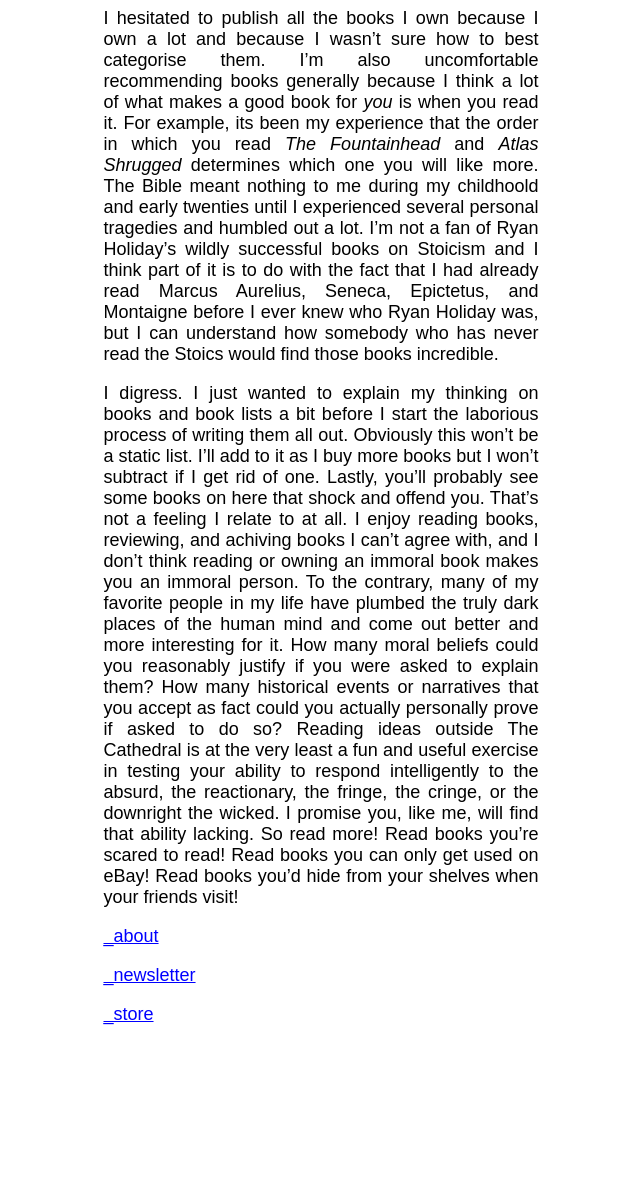
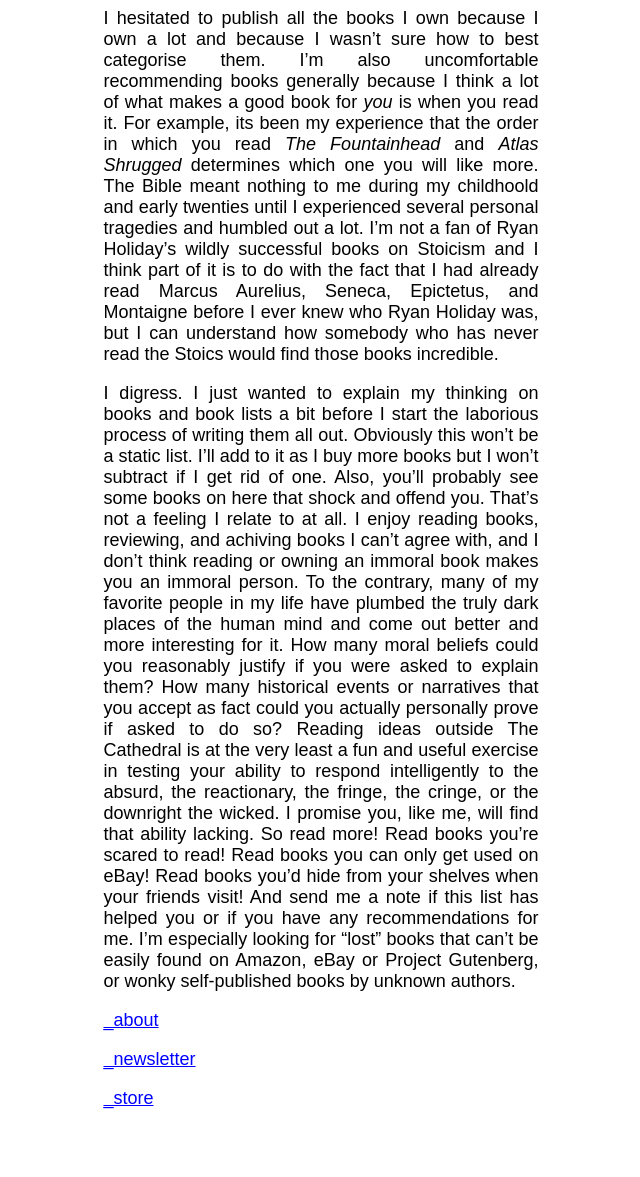
Before and after one commit to 0x000m/old, a Jekyll site: the page built from _posts/2022-05-18-bookshelves.md, in a window 1280 px wide. Shown: the whole page, without its empty margins (319-959 px from the left). Built offline with Jekyll 4.4.1, drawn with Linux system fonts in a browser that asks for light colours; before the commit the page ends 1093 px from its top, so only the background shows below that.

Commit message:
Update 2022-05-18-bookshelves.md

```diff
--- a/_posts/2022-05-18-bookshelves.md
+++ b/_posts/2022-05-18-bookshelves.md
@@ -12,10 +12,10 @@ the fact that I had already read Marcus Aurelius, Seneca, Epictetus, and Montaig
 somebody who has never read the Stoics would find those books incredible.
 
 I digress. I just wanted to explain my thinking on books and book lists a bit before I start the laborious process of writing them all out. Obviously
-this won't be a static list. I'll add to it as I buy more books but I won't subtract if I get rid of one. Lastly, you'll probably see some books
+this won't be a static list. I'll add to it as I buy more books but I won't subtract if I get rid of one. Also, you'll probably see some books
 on here that shock and offend you. That's not a feeling I relate to at all. I enjoy reading books, reviewing, and achiving books I can't agree with, and I
 don't think reading or owning an immoral book makes you an immoral person. To the contrary, many of my favorite people in my life have plumbed the truly dark
 places of the human mind and come out better and more interesting for it. How many moral beliefs could you reasonably justify if you were asked to explain them? How many historical events
 or narratives that you accept as fact could you actually personally prove if asked to do so? Reading ideas outside The Cathedral is at the very least
 a fun and useful exercise in testing your ability to respond intelligently to the absurd, the reactionary, the fringe, the cringe, or the downright the wicked. I promise you,
-like me, will find that ability lacking. So read more! Read books you're scared to read! Read books you can only get used on eBay! Read books you'd hide from your shelves when your friends visit!
+like me, will find that ability lacking. So read more! Read books you're scared to read! Read books you can only get used on eBay! Read books you'd hide from your shelves when your friends visit! And send me a note if this list has helped you or if you have any recommendations for me. I'm especially looking for "lost" books that can't be easily found on Amazon, eBay or Project Gutenberg, or wonky self-published books by unknown authors.
```
